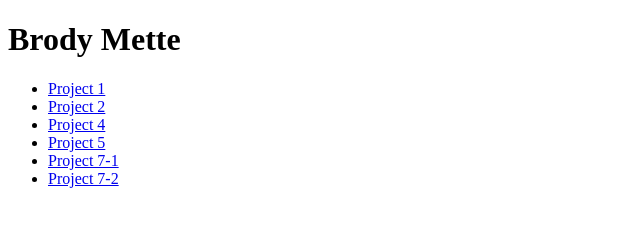
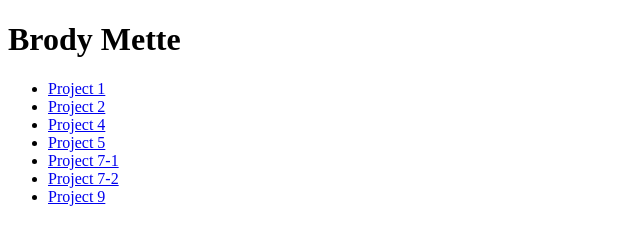
Before and after one commit to brody-mette/brody-mette.github.io, a plain HTML site: page index.html in a window 1280 px wide. Shown: the full height of the page, 0-640 px from the left. Drawn offline with Linux system fonts and the light colour scheme.

Commit message:
added project 9

```diff
--- a/index.html
+++ b/index.html
@@ -17,8 +17,8 @@
     <li><a href="https://CIS099-Unit-5-Project-CSS-start.bmette1163.repl.co">Project 5</a></li>
      <li><a href="https://CIS-099-Unit-7-1-Project-start.bmette1163.repl.co">Project 7-1</a></li>
     <li><a href="https://CIS-099-Unit-7-2-Project-Start.bmette1163.repl.co">Project 7-2</a></li>
+    <li><a href="https://Unit-9-Print-CSS-exercise-start.bmette1163.repl.co">Project 9</a></li>
   </ul>
-
 </body>
 
 </html>
```
